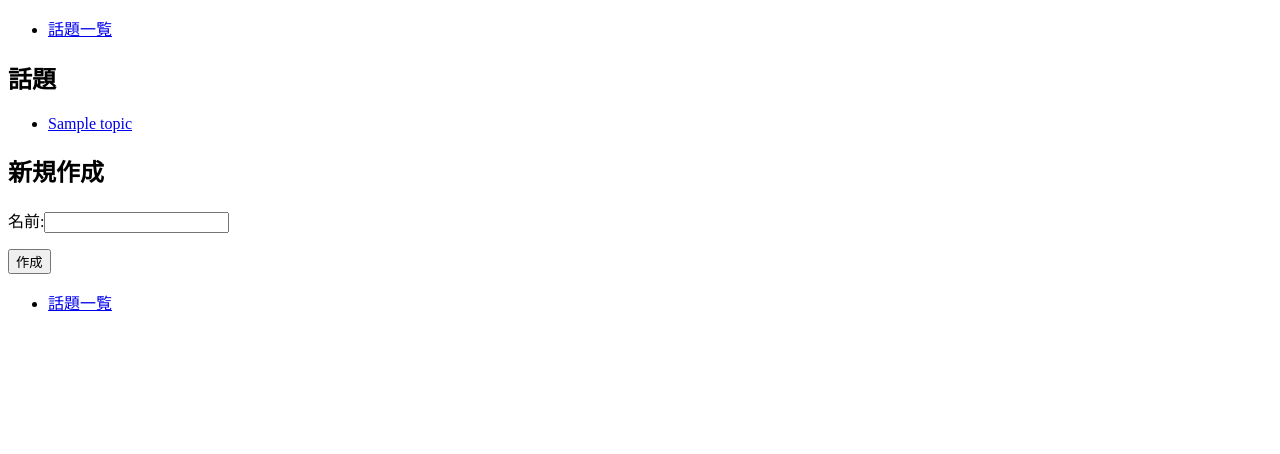
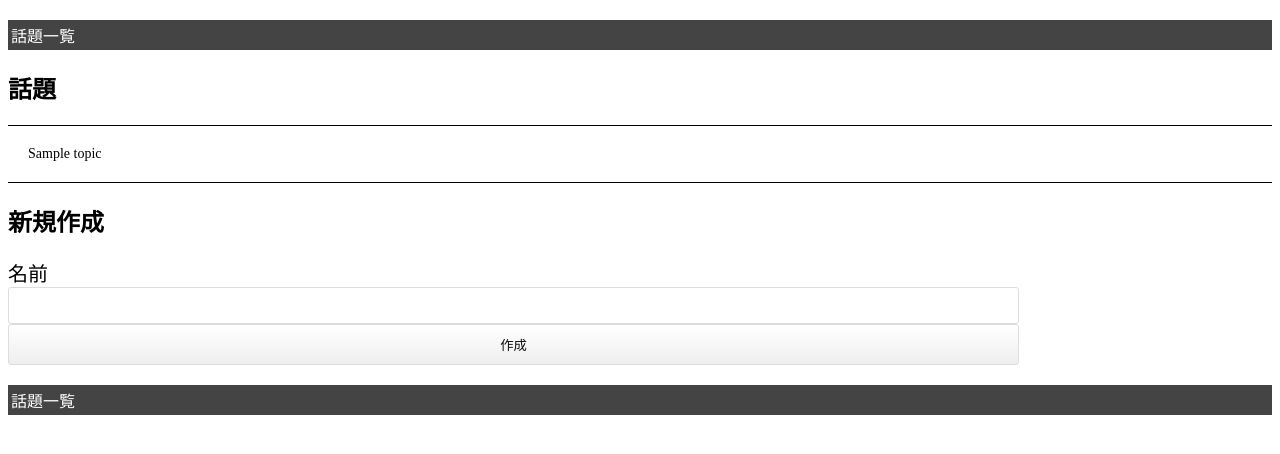
Before and after one commit to tzskp1/typical_lamp_app, a PHP site: page / in a window 1280 px wide. Shown: the top 454 px of the page. Run offline with PHP 8.4, Linux system fonts and the light colour scheme; tables that the repository leaves empty hold one stand-in row (values such as "Sample post"); a stand-in replaces the project's code that opens the database connection; some libraries are stand-ins or nearby versions.

Commit message:
add css.

```diff
--- /dev/null
+++ b/src/html/bbs.css
@@ -0,0 +1,130 @@
+@charset "UTF-8";
+
+.comment-box {
+    padding-bottom: .5em;
+    border-bottom: 1px solid #ccc;
+}
+
+.comment-box div span {
+    display: inline;
+    margin-bottom: .2em;
+    color: #aaa;
+    font-size: .9em;
+}
+
+.usernumber:after {
+    content: ":";
+}
+
+.comment-box div pre {
+    font-size : 20px;
+}
+
+form {
+    mergin: 0 auto;
+}
+
+input, textarea, select, button {
+    width : 80%;
+    margin: 0;
+    box-sizing: border-box;
+}
+
+textarea {
+    font-size : 20px;
+}
+
+input[type="submit"] {
+    overflow:visible;
+    border-radius: 0;
+    background: -moz-linear-gradient(top, #FFF 0%, #EEE);
+    background: -webkit-gradient(linear, left top, left bottom, from(#FFF), to(#EEE));
+    border: 1px solid #DDD;
+    color: #111;
+    padding: 10px 30px;
+    -webkit-border-radius: 3px;
+    -moz-border-radius: 3px;
+}
+
+input[type="text"] {
+    overflow:visible;
+    border-radius: 0;
+    border: 1px solid #DDD;
+    color: #111;
+    padding: 10px 3px;
+    -webkit-border-radius: 3px;
+    -moz-border-radius: 3px;
+}
+
+label{
+    vertical-align: top;
+    margin-right: 5px;
+    cursor: pointer;
+    display:block;
+    font-size : 20px;
+}
+
+nav {
+    display:block;
+    background-color: #444;
+    padding: 3px;
+    margin-top: 20px;
+}
+
+nav ul{
+    padding: 0px;
+    margin: 0px;
+}
+
+nav ul li {
+    display: inline;
+    margin-right: 1em;
+}
+
+nav ul li a {
+    font-family: "Trebuchet MS", sans-serif;
+    text-decoration: none;
+    color: #fff;
+}
+
+nav ul li a:hover{
+    border-bottom: dotted 1px #fff;
+}
+
+section ul {
+  list-style:none;
+  padding-left: 0;
+  border-bottom: 1px solid #000000;
+  width: 100%;
+  margin-top: 10px;
+}
+
+section ul li {
+  border-top: 1px solid #000000;
+  font-size: 14px;
+}
+
+section ul li a {
+  box-sizing: border-box;
+  -moz-box-sizing: border-box;
+  -webkit-box-sizing: border-box;
+  color: #000000;
+  display: table;
+  padding: 20px;
+  text-decoration: none;
+  width: 100%;
+}
+
+section ul li a:hover {
+  text-decoration: none;
+  background: #EEEEEE;
+}
+
+section ul li div {
+  padding-bottom: 10px;
+  width: 144px;
+}
+
+section ul li p {
+  vertical-align: middle;
+}
--- a/src/html/index.php
+++ b/src/html/index.php
@@ -1,6 +1,10 @@
 <!DOCTYPE html>
 <meta charset="UTF-8">
 <title>掲示板</title>
+
+<head>
+  <link rel="stylesheet" href="bbs.css" type="text/css">
+</head>
 
 <?php include_once ('header.html'); ?>
 
@@ -19,7 +23,7 @@
           foreach ($st->fetchAll() as $row) {
               $name = htmlspecialchars($row['name']);
               $id = htmlspecialchars($row['id']);
-              echo "<li><a href=\"show_comments.php?topic=$id\"> $name </a></ly>";
+              echo "<li><a href=\"show_comments.php?topic=$id\"> $name </a></li>";
           }
       } catch (PDOException $e) {
          echo 'データベース接続エラー';
@@ -27,11 +31,15 @@
     ?>
   </ul>
 </section>
+
 <section>
 <h1> 新規作成 </h1>
 <form method="GET" action="make_topic.php">
-  <p>名前:<input type="text" name="name"></p>
-  <p><input type="submit" value="作成"></p>
+  <div>
+    <label for="user_name">名前</label>
+    <input type="text" id="user_name" name="name" required>
+  </div>
+  <input type="submit" value="作成">
 </form>
 </section>
 
--- a/src/html/submit_comment.php
+++ b/src/html/submit_comment.php
@@ -18,10 +18,10 @@
       $st = $pdo->prepare("insert into BBS.comment(user, topic, content, number) values (:user, :topic, :content, :number)");
       $st->bindValue(':topic', @$_POST['topic'] ?: 0 , PDO::PARAM_INT);
       $st->bindValue(':content', htmlspecialchars(@$_POST['comment'] ?: '') , PDO::PARAM_STR);
-      $st->bindValue(':user', htmlspecialchars(@$_POST['name'] ?: '') , PDO::PARAM_STR);
+      $st->bindValue(':user', htmlspecialchars(@$_POST['name'] ?: 'anonymous') , PDO::PARAM_STR);
       $st->bindValue(':number', $number , PDO::PARAM_INT);
       $st->execute();
-      header("Location: show_comments.php?topic=" . $_POST['topic'], true, 302);
+      header("Location: show_comments.php?topic=" . @$_POST['topic'] ?: 0, true, 302);
       exit();
   } catch (PDOException $e) {
       echo 'データベース接続エラー';
```
Also changed, not shown: src/html/show_comments.php (+31 -13 lines).
